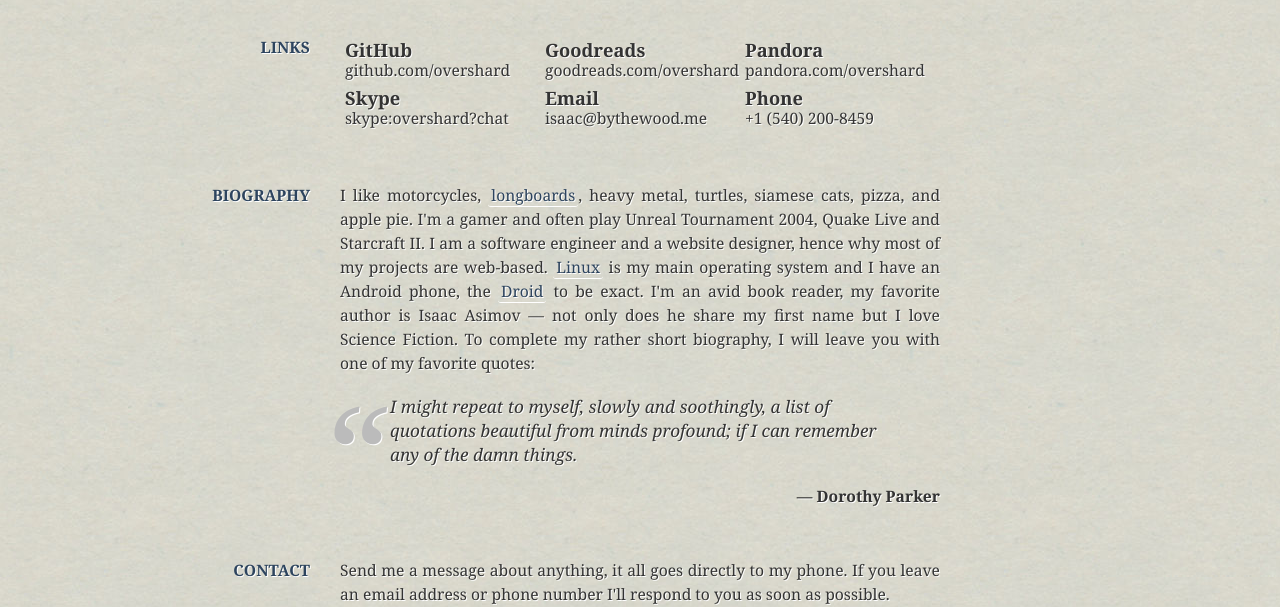
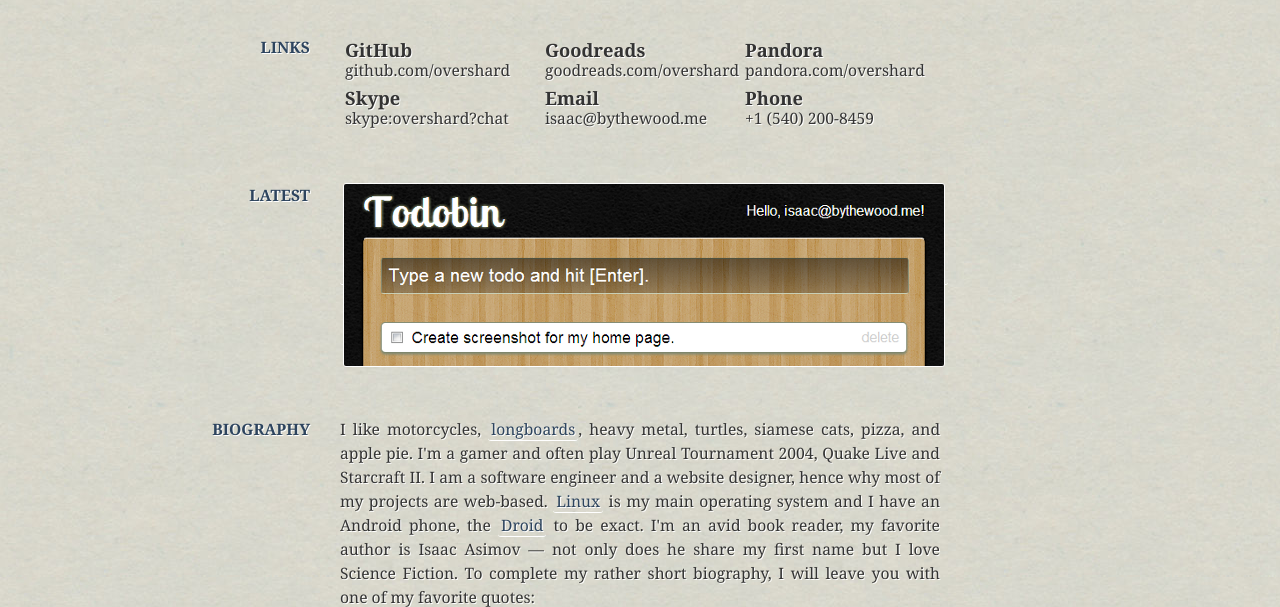
Before and after one commit to andreif/django-isaac.old, a Django app: template django_isaac/core/templates/core/home.html in a window 1280 px wide. Shown: the part 323-930 px from the top of the page. Run offline with Django 3.2, Linux system fonts and the light colour scheme; the template is opened without the code that fills it, so the values that code supplies are empty; some libraries are stand-ins or nearby versions.

Commit message:
Added latest section with image of Todobin.

```diff
--- a/django_isaac/core/static/core/css/home.css
+++ b/django_isaac/core/static/core/css/home.css
@@ -33,6 +33,11 @@
 
     .no-js #main #links li:hover, .no-rgba #main #links li:hover {
         background-color: white; }
+
+#main #latest img {
+    -moz-border-radius: 3px;
+    border-radius: 3px;
+    border: 1px solid white; }
 
 #main #biography p {
     margin-bottom: 20px;
--- a/django_isaac/core/templates/core/base.html
+++ b/django_isaac/core/templates/core/base.html
@@ -68,7 +68,7 @@
                     </div>
 
                     <header>
-                        <h1>Isaac <br>Bythewood</h1>
+                        <h1>Isaac<br>Bythewood</h1>
                         <h2>I am a Website Developer located in Morganton, NC</h2>
                     </header>
 
--- a/django_isaac/core/templates/core/home.html
+++ b/django_isaac/core/templates/core/home.html
@@ -52,6 +52,13 @@
         </ul>
     </section>
 
+    <section id="latest">
+        <aside>Latest</aside>
+        <a href="http://node-todobin.herokuapp.com/" title="An easy way to create and share checkable lists.">
+            <img src="/static/core/imgs/todobin.png" alt="Todobin Header">
+        </a>
+    </section>
+
     <section id="biography">
         <aside>Biography</aside>
         <p>I like motorcycles, <a href="http://www.krackedskulls.com/" title="I use Kracked Skulls Longboards.">longboards</a>, heavy metal, turtles, siamese cats, pizza, and apple pie. I'm a gamer and often play Unreal Tournament 2004, Quake Live and Starcraft II. I am a software engineer and a website designer, hence why most of my projects are web-based. <a href="http://ubuntu.com/" title="Ubuntu for both server and desktop!">Linux</a> is my main operating system and I have an Android phone, the <a href="http://www.peteralfonso.com/" title="Peter Alfonso makes the best ROM for your Droid.">Droid</a> to be exact. I'm an avid book reader, my favorite author is Isaac Asimov — not only does he share my first name but I love Science Fiction. To complete my rather short biography, I will leave you with one of my favorite quotes:</p>
```
Also changed, not shown: django_isaac/core/static/core/imgs/todobin.png (added), 1 other file.
